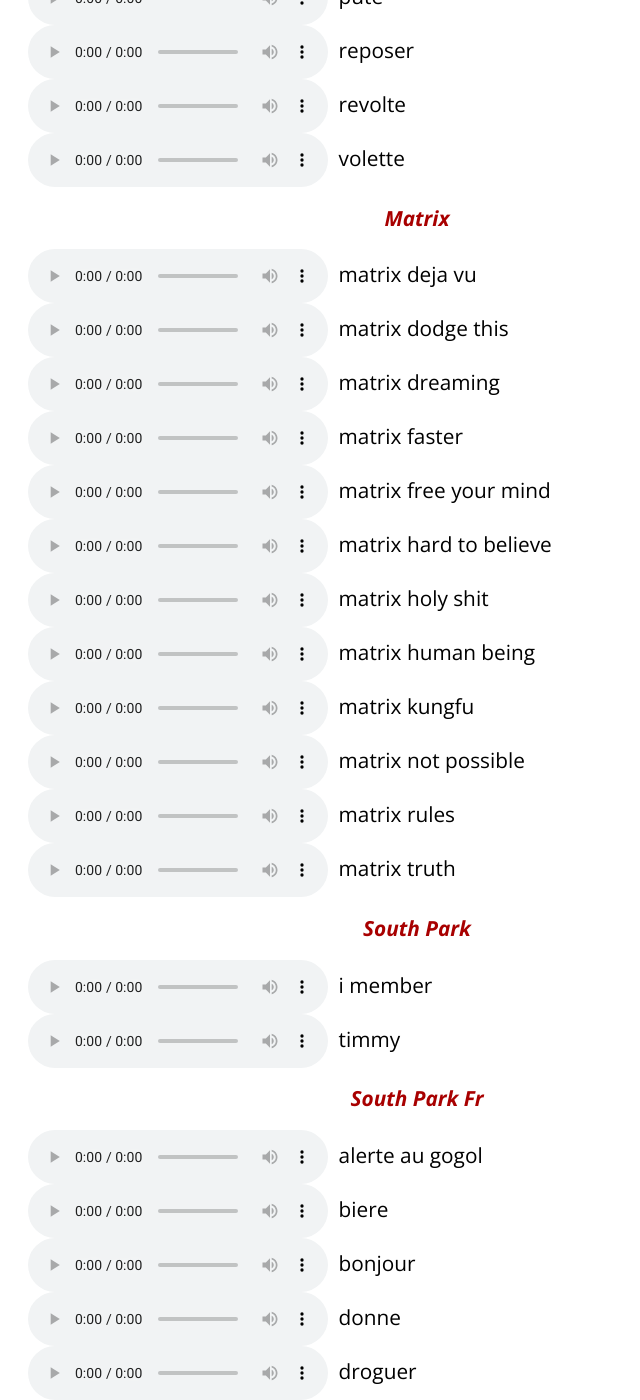
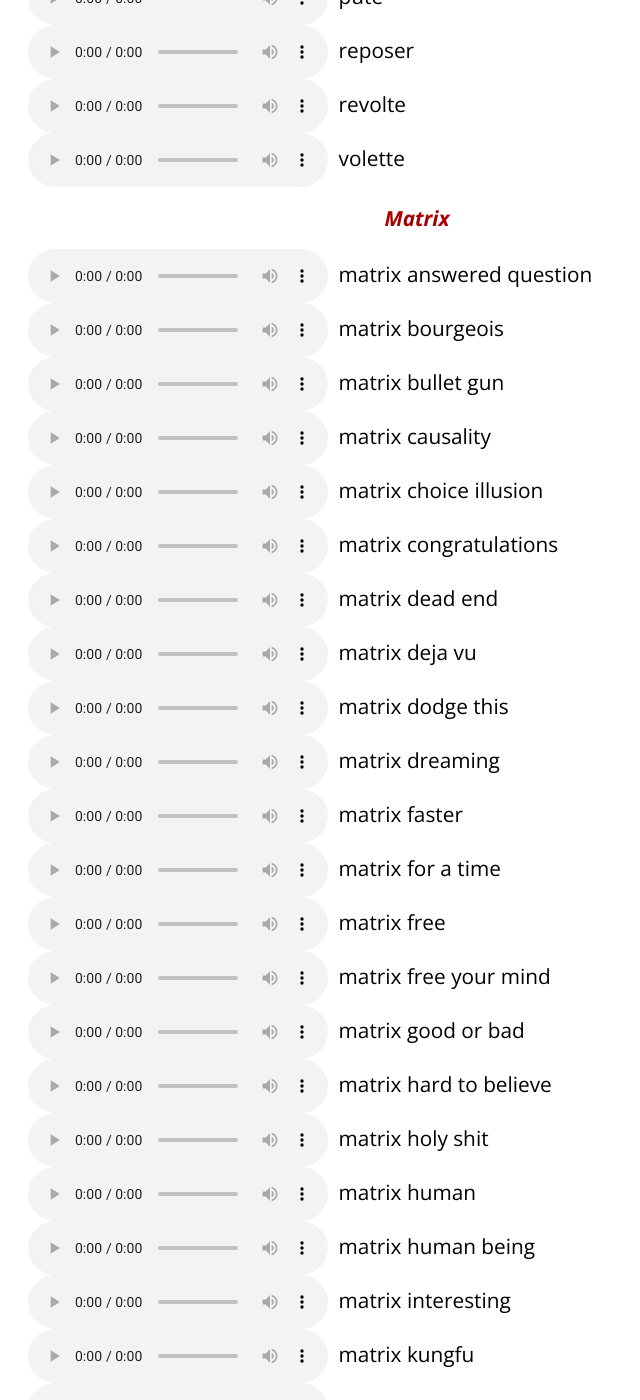
Before and after one commit to Philaeux/philaeux.github.io, a Jekyll site: the page built from sounds.md, in a window 1280 px wide and 1400 px high, scrolled down 4192 px. Shown: the whole window, without its empty margins (223-863 px from the left). Built offline with Jekyll 4.4.1, drawn with Linux system fonts in a browser that asks for light colours; some of the changed text lies outside the part shown.

Commit message:
New matrix sounds

```diff
--- a/sounds.md
+++ b/sounds.md
@@ -89,18 +89,36 @@
 
 ### Matrix
 
+* &nbsp; <audio controls><source src="\assets\sounds\matrix\matrix_answered_question.mp3" type="audio/mpeg"></audio>&nbsp; matrix answered question
+* &nbsp; <audio controls><source src="\assets\sounds\matrix\matrix_bourgeois.mp3" type="audio/mpeg"></audio>&nbsp; matrix bourgeois
+* &nbsp; <audio controls><source src="\assets\sounds\matrix\matrix_bullet_gun.mp3" type="audio/mpeg"></audio>&nbsp; matrix bullet gun
+* &nbsp; <audio controls><source src="\assets\sounds\matrix\matrix_causality.mp3" type="audio/mpeg"></audio>&nbsp; matrix causality
+* &nbsp; <audio controls><source src="\assets\sounds\matrix\matrix_choice_illusion.mp3" type="audio/mpeg"></audio>&nbsp; matrix choice illusion
+* &nbsp; <audio controls><source src="\assets\sounds\matrix\matrix_congratulations.mp3" type="audio/mpeg"></audio>&nbsp; matrix congratulations
+* &nbsp; <audio controls><source src="\assets\sounds\matrix\matrix_dead_end.mp3" type="audio/mpeg"></audio>&nbsp; matrix dead end
 * &nbsp; <audio controls><source src="\assets\sounds\matrix\matrix_deja_vu.mp3" type="audio/mpeg"></audio>&nbsp; matrix deja vu
 * &nbsp; <audio controls><source src="\assets\sounds\matrix\matrix_dodge_this.mp3" type="audio/mpeg"></audio>&nbsp; matrix dodge this
 * &nbsp; <audio controls><source src="\assets\sounds\matrix\matrix_dreaming.mp3" type="audio/mpeg"></audio>&nbsp; matrix dreaming
 * &nbsp; <audio controls><source src="\assets\sounds\matrix\matrix_faster.mp3" type="audio/mpeg"></audio>&nbsp; matrix faster
+* &nbsp; <audio controls><source src="\assets\sounds\matrix\matrix_for_a_time.mp3" type="audio/mpeg"></audio>&nbsp; matrix for a time
+* &nbsp; <audio controls><source src="\assets\sounds\matrix\matrix_free.mp3" type="audio/mpeg"></audio>&nbsp; matrix free
 * &nbsp; <audio controls><source src="\assets\sounds\matrix\matrix_free_your_mind.mp3" type="audio/mpeg"></audio>&nbsp; matrix free your mind
+* &nbsp; <audio controls><source src="\assets\sounds\matrix\matrix_good_or_bad.mp3" type="audio/mpeg"></audio>&nbsp; matrix good or bad
 * &nbsp; <audio controls><source src="\assets\sounds\matrix\matrix_hard_to_believe.mp3" type="audio/mpeg"></audio>&nbsp; matrix hard to believe
 * &nbsp; <audio controls><source src="\assets\sounds\matrix\matrix_holy_shit.mp3" type="audio/mpeg"></audio>&nbsp; matrix holy shit
+* &nbsp; <audio controls><source src="\assets\sounds\matrix\matrix_human.mp3" type="audio/mpeg"></audio>&nbsp; matrix human
 * &nbsp; <audio controls><source src="\assets\sounds\matrix\matrix_human_being.mp3" type="audio/mpeg"></audio>&nbsp; matrix human being
+* &nbsp; <audio controls><source src="\assets\sounds\matrix\matrix_interesting.mp3" type="audio/mpeg"></audio>&nbsp; matrix interesting
 * &nbsp; <audio controls><source src="\assets\sounds\matrix\matrix_kungfu.mp3" type="audio/mpeg"></audio>&nbsp; matrix kungfu
 * &nbsp; <audio controls><source src="\assets\sounds\matrix\matrix_not_possible.mp3" type="audio/mpeg"></audio>&nbsp; matrix not possible
+* &nbsp; <audio controls><source src="\assets\sounds\matrix\matrix_prophecy_lie.mp3" type="audio/mpeg"></audio>&nbsp; matrix prophecy lie
 * &nbsp; <audio controls><source src="\assets\sounds\matrix\matrix_rules.mp3" type="audio/mpeg"></audio>&nbsp; matrix rules
+* &nbsp; <audio controls><source src="\assets\sounds\matrix\matrix_see_neo.mp3" type="audio/mpeg"></audio>&nbsp; matrix see neo
+* &nbsp; <audio controls><source src="\assets\sounds\matrix\matrix_skill.mp3" type="audio/mpeg"></audio>&nbsp; matrix skill
+* &nbsp; <audio controls><source src="\assets\sounds\matrix\matrix_still_here.mp3" type="audio/mpeg"></audio>&nbsp; matrix still here
+* &nbsp; <audio controls><source src="\assets\sounds\matrix\matrix_surprised.mp3" type="audio/mpeg"></audio>&nbsp; matrix surprised
 * &nbsp; <audio controls><source src="\assets\sounds\matrix\matrix_truth.mp3" type="audio/mpeg"></audio>&nbsp; matrix truth
+* &nbsp; <audio controls><source src="\assets\sounds\matrix\matrix_upgrades.mp3" type="audio/mpeg"></audio>&nbsp; matrix upgrades
 
 ### South Park
 
```
Also changed, not shown: 18 other files.
